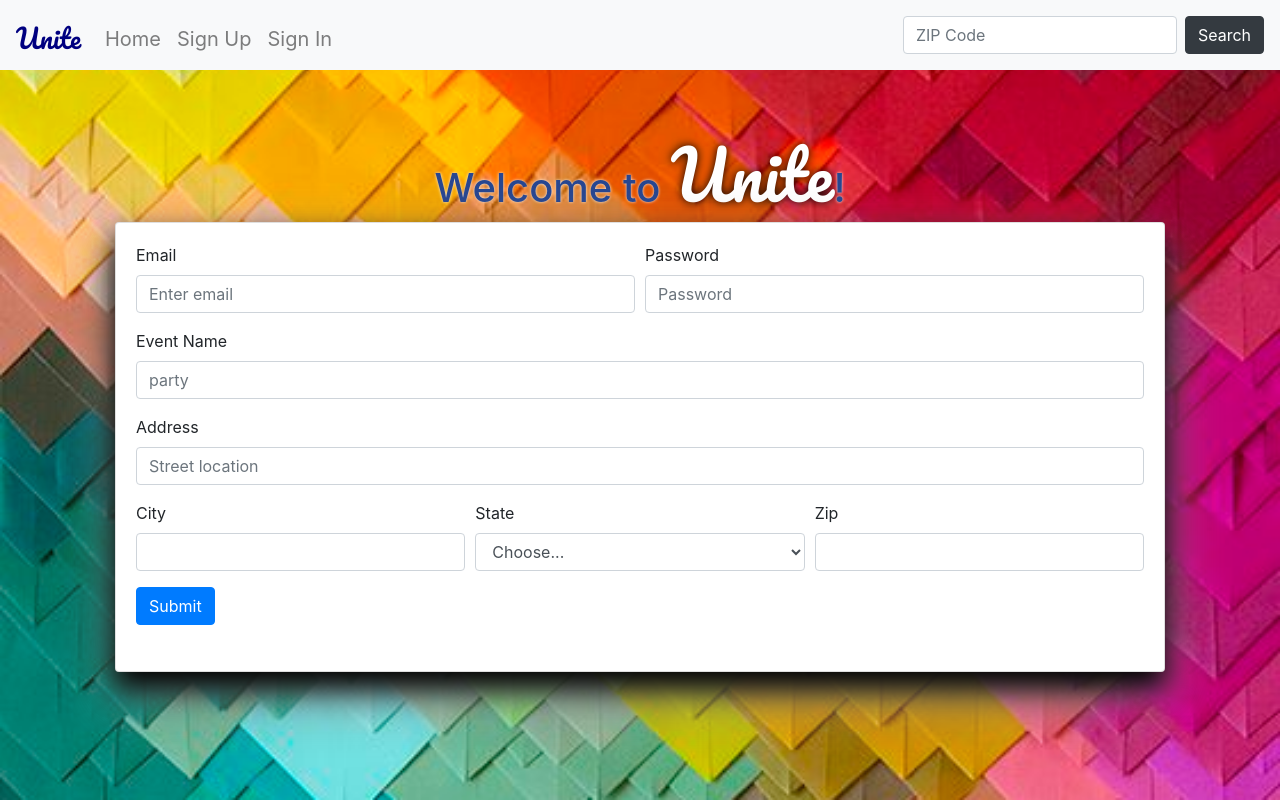
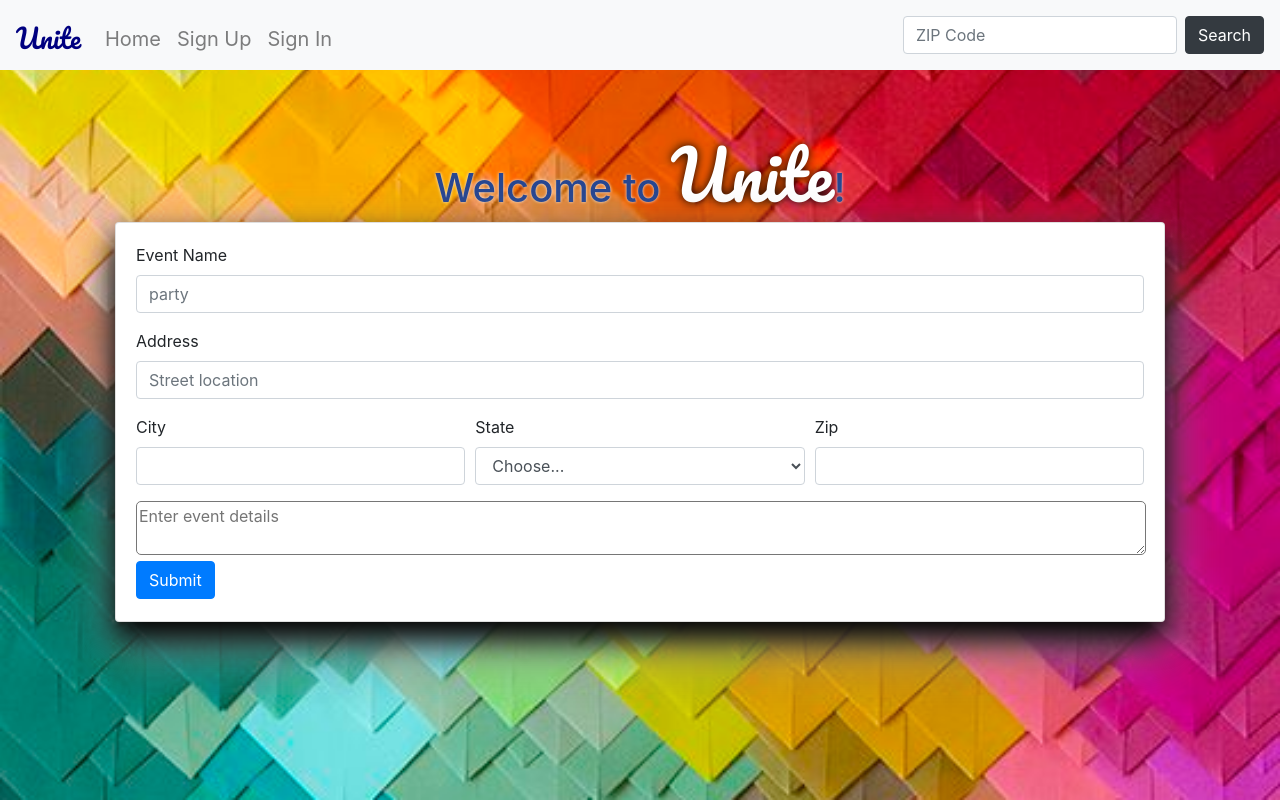
Before and after one commit to KoryStone05/Unite-App, a React (Create React App) app: page / in a window 1280 px wide. Built offline with nearby package versions, Linux system fonts and the light colour scheme.

Commit message:
Added Text area for the Info component, also added styling

```diff
--- a/src/App.css
+++ b/src/App.css
@@ -1,5 +1,5 @@
 .background {
-  background-image: url('./Img/Unitebackground.jpg');
+  background-image: url('./Img/UniteBackground.jpg');
   min-height: 100%;
   min-width: 1024px;
   width: 100%;
@@ -10,5 +10,3 @@
   background-size: cover;
   background-repeat: no-repeat;
 }
-
-@media
--- a/src/Components/Form/info.css
+++ b/src/Components/Form/info.css
@@ -1,7 +1,7 @@
 .card {
     padding: 20px;
     width: 1050px;
-    height: 450px;
+    height: 400px;
     margin: auto;
     background-color: white;
     box-shadow: 0 16px 28px 0 black, 0 25px 55px 0 grey;
@@ -11,3 +11,8 @@
     color: black;
     text-shadow: white 0px 0px 20px;
 }
+
+.eventDetails {
+    width: 1010px;
+    border-radius: 5px;
+}
--- a/src/Components/Form/info.js
+++ b/src/Components/Form/info.js
@@ -8,18 +8,6 @@ class Info extends Component {
         return(
         <div className="card">
             <Form type="hidden">
-  <Form.Row>
-    <Form.Group as={Col} controlId="formGridEmail">
-      <Form.Label>Email</Form.Label>
-      <Form.Control type="email" placeholder="Enter email" />
-    </Form.Group>
-
-    <Form.Group as={Col} controlId="formGridPassword">
-      <Form.Label>Password</Form.Label>
-      <Form.Control type="password" placeholder="Password" />
-    </Form.Group>
-  </Form.Row>
-
 
   <Form.Group controlId="formGridAddress1">
     <Form.Label>Event Name</Form.Label>
@@ -101,6 +89,10 @@ class Info extends Component {
     </Form.Group>
   </Form.Row>
 
+<div>
+  <textarea className='eventDetails' placeholder='Enter event details'></textarea>
+</div>
+
   <Button variant="primary" type="submit">
     Submit
   </Button>
```
Also changed, not shown: src/Img/Unite-background.jpg (deleted).
